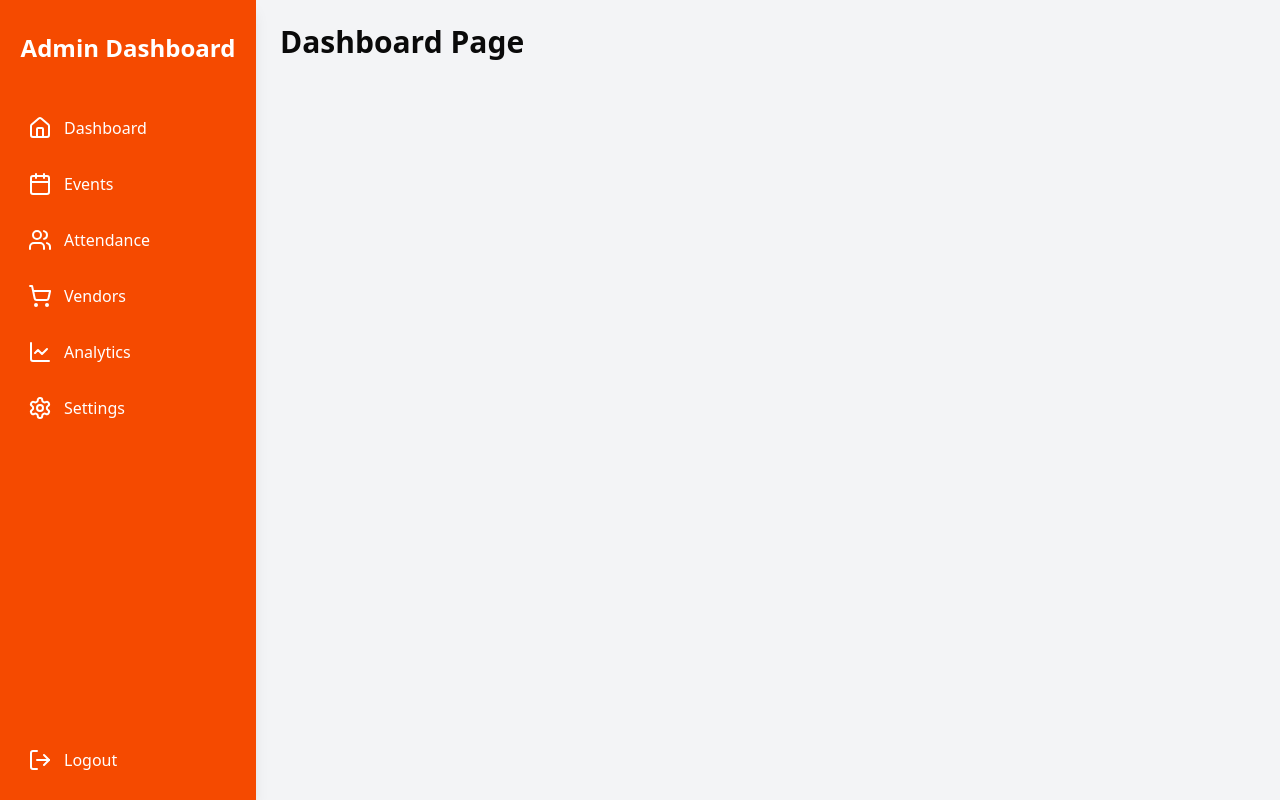
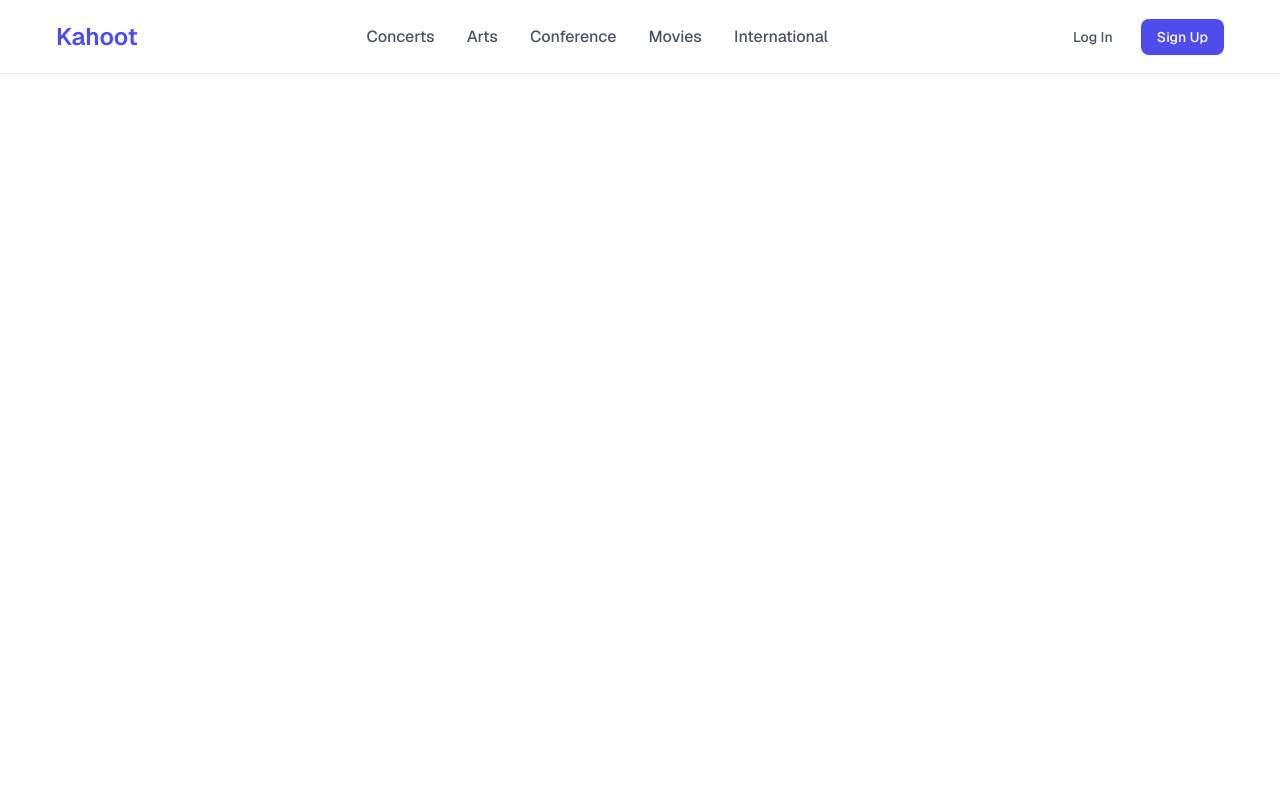
Before and after one commit to JasperMunene/events-app, a Next.js app in the folder client/: page / in a window 1280 px wide. Built offline with nearby package versions, Linux system fonts and the light colour scheme.

Commit message:
Update page.js

```diff
--- a/client/src/app/page.js
+++ b/client/src/app/page.js
@@ -1,10 +1,10 @@
+import Navbar from '@/components/Navbar'
 import React from 'react'
-import Dashboard from './admin/dashboard/Dashboard'
 
 const Home = () => {
   return (
     <div>
-      <Dashboard />
+      <Navbar />
     </div>
   )
 }
```
